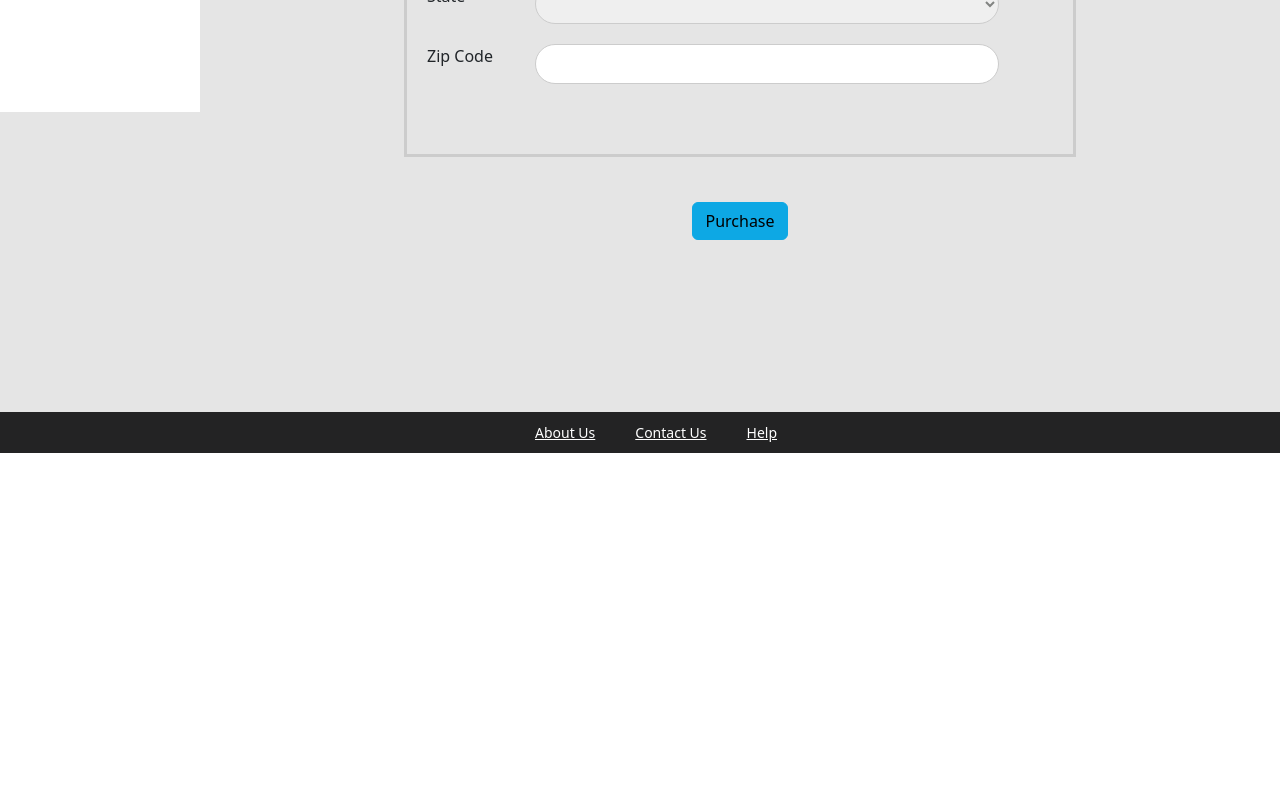
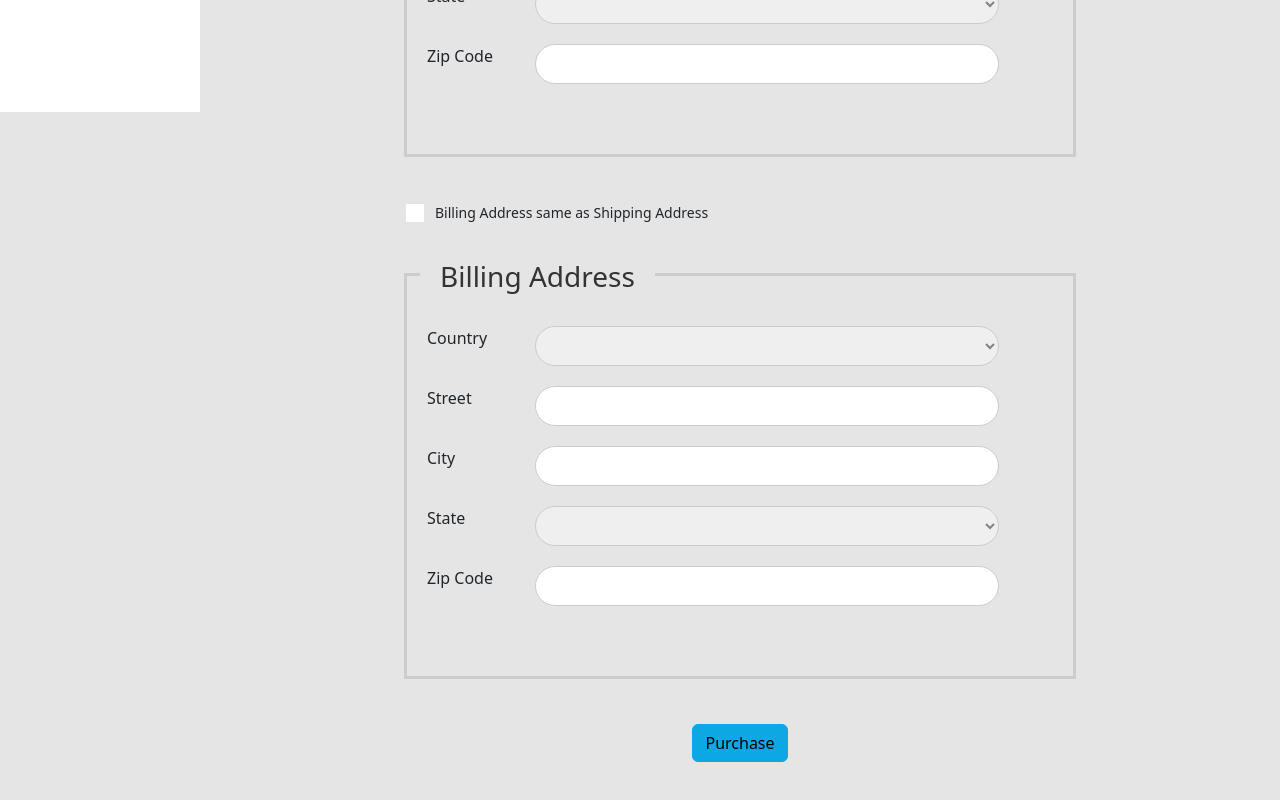
Before and after one commit to Altana-Grishkina/Ecommerce_app, an Angular app: page /checkout in a window 1280 px wide. Shown: the part 688-1488 px from the top of the page. Before the commit the page ends 1157 px from the top, so only its background shows below. Built offline with nearby package versions, Linux system fonts and the light colour scheme; no server answers.

Commit message:
Billing address

```diff
--- a/src/app/component/checkout/checkout.component.html
+++ b/src/app/component/checkout/checkout.component.html
@@ -89,6 +89,71 @@
                     </div>
                 </div>
 
+                <!-- Add check box to copy shipping to billing -->
+                 <div class="input-space">
+                    <label class="au-checkbox">
+                        <input type="checkbox" (change)="copyShippingAddressToBillingAddress($event)">
+                        <span class="au-checkmark"></span>Billing Address same as Shipping Address
+                    </label>
+                 </div>
+
+                <!-- Billing Address -->
+
+                <div formGroupName="billingAddress" class="form-area">
+                    <h3>Billing Address </h3>
+
+                    <div class="row">
+                        <div class="col-md-2"><label>Country</label></div>
+                        <div class="col-md-9">
+                            <div class="input-space">
+                                <select formControlName="country">
+                                    <option>TO DO</option>
+                                </select>
+                            </div>
+                        </div>
+                    </div>
+
+                    <div class="row">
+                        <div class="col-md-2"><label>Street</label></div>
+                        <div class="col-md-9">
+                            <div class="input-space">
+                                <input formControlName="street" type="text">
+                            </div>
+                        </div>
+                    </div>
+
+                    <div class="row">
+                        <div class="col-md-2"><label>City</label></div>
+                        <div class="col-md-9">
+                            <div class="input-space">
+                                <input formControlName="city" type="text">
+                            </div>
+                        </div>
+                    </div>
+
+
+                    <div class="row">
+                        <div class="col-md-2"><label>State</label></div>
+                        <div class="col-md-9">
+                            <div class="input-space">
+                                <select formControlName="state">
+                                    <option>TO DO</option>
+                                </select>
+                            </div>
+                        </div>
+                    </div>
+
+                    <div class="row">
+                        <div class="col-md-2"><label>Zip Code</label></div>
+                        <div class="col-md-9">
+                            <div class="input-space">
+                                <input formControlName="zipCode" type="text">
+                            </div>
+                        </div>
+                    </div>
+                </div>
+
+
                 <!-- submit button -->
                 <div class="text-center">
                     <button type="submit" class="btn btn-info">Purchase</button>
--- a/src/app/component/checkout/checkout.component.ts
+++ b/src/app/component/checkout/checkout.component.ts
@@ -6,10 +6,10 @@
   templateUrl: './checkout.component.html',
   styleUrl: './checkout.component.css'
 })
-export class CheckoutComponent implements OnInit{
+export class CheckoutComponent implements OnInit {
 
   checkoutFormGroup: FormGroup;
-  constructor(private formBuilder: FormBuilder){}
+  constructor(private formBuilder: FormBuilder) { }
 
   ngOnInit(): void {
 
@@ -45,9 +45,19 @@
     });
   }
 
-  onSubmit(){
+  copyShippingAddressToBillingAddress(event) {
+
+    if (event.target.checked) {
+      this.checkoutFormGroup.controls['billingAddress']
+        .setValue(this.checkoutFormGroup.controls['shippingAddress'].value);
+    } else {
+      this.checkoutFormGroup.controls['billingAddress'].reset();
+    }
+  }
+
+  onSubmit() {
     console.log("Handling the submit button");
     console.log(this.checkoutFormGroup.get('customer').value);
-    console.log("The email address is "+this.checkoutFormGroup.get('customer').value.email);
+    console.log("The email address is " + this.checkoutFormGroup.get('customer').value.email);
   }
 }
```
